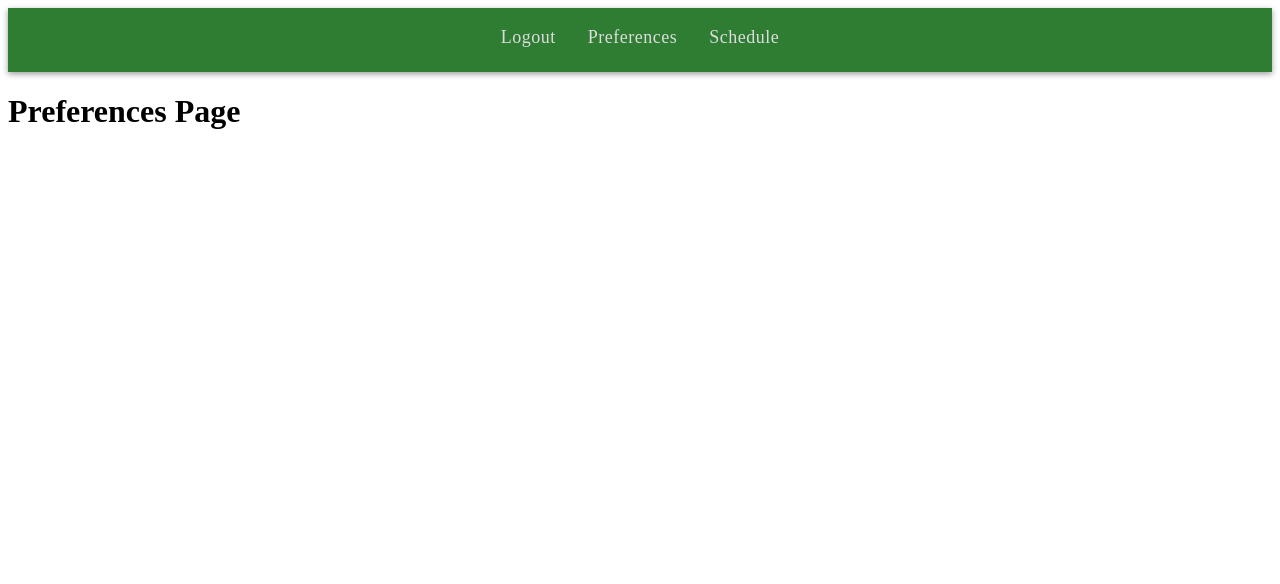
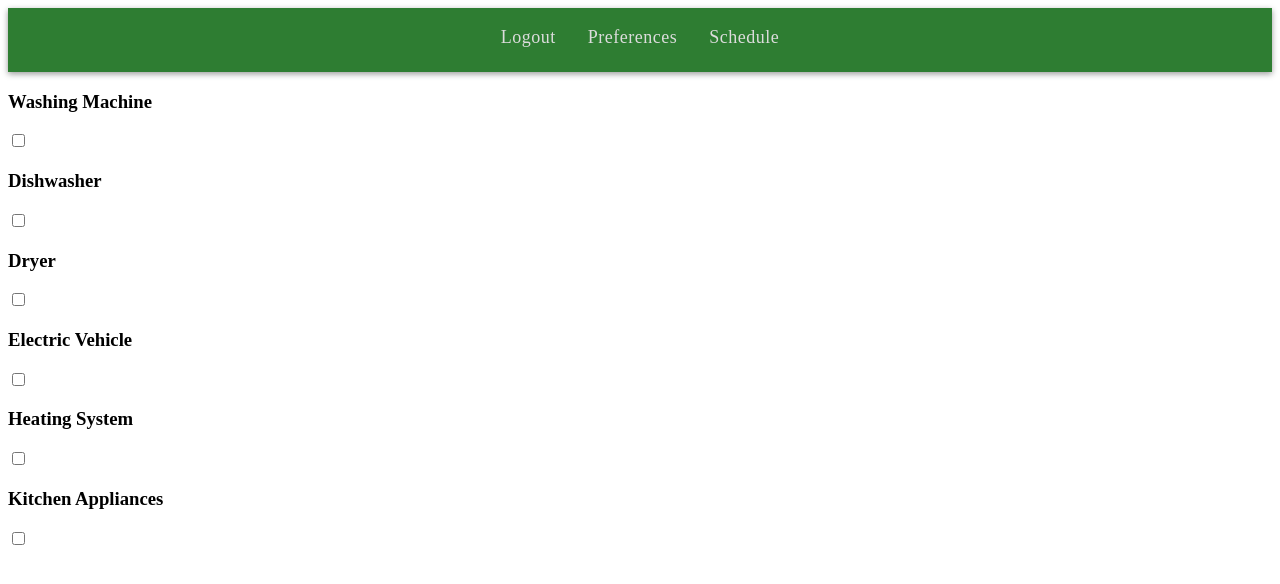
Before and after one commit to small-chicken/GreenHome, a React (Vite) app in the folder src/view/: page /preferences in a window 1280 px wide. Shown: the top 584 px of the page. Built offline with nearby package versions, Linux system fonts and the light colour scheme.

Commit message:
user preference options

```diff
--- a/src/view/src/components/PreferenceSetter/PreferenceSetter.jsx
+++ b/src/view/src/components/PreferenceSetter/PreferenceSetter.jsx
@@ -0,0 +1,20 @@
+import {useState} from "react";
+
+function PreferenceSetter({appliance}) {
+    const {checked, setChecked} = useState(false);
+
+    return (
+        <div className = "preference-setter">
+            <div className = "preference-name">
+                <h3>{appliance.name}</h3>
+            </div>
+            <input className = "preference-toggle"
+                type="checkbox"
+                checked={checked}
+                onChange={() => setChecked(!checked)}>
+            </input>
+        </div>
+    )
+}
+
+export default PreferenceSetter
--- a/src/view/src/pages/Preferences.jsx
+++ b/src/view/src/pages/Preferences.jsx
@@ -1,12 +1,22 @@
 import Header from "../components/Header/Header.jsx";
+import PreferenceSetter from "../components/PreferenceSetter/PreferenceSetter.jsx";
 
 function Preferences () {
+    const appliances = [{name: "Washing Machine", id: 0},
+                    {name: "Dishwasher", id: 1},
+                    {name: "Dryer", id: 2},
+                    {name: "Electric Vehicle", id: 3},
+                    {name: "Heating System", id: 4},
+                    {name: "Kitchen Appliances", id: 5},
+    ]
     return (
         <div>
-        <Header />
-        <div>
-            <h1>Preferences Page</h1>
-        </div>
+            <Header />
+            <div className = "preferences-grid">
+                {appliances.map((appliance) => (
+                <PreferenceSetter appliance={appliance} key={appliance.id} />
+            ))}
+            </div>
         </div>
     )
 }
```
